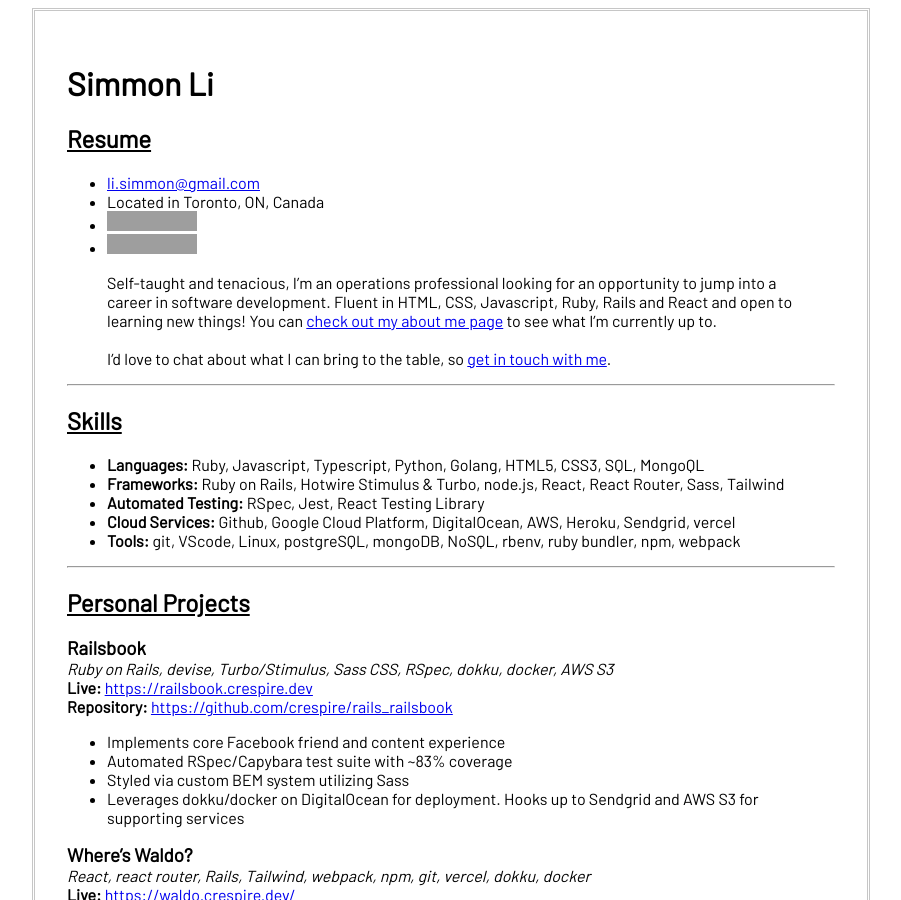
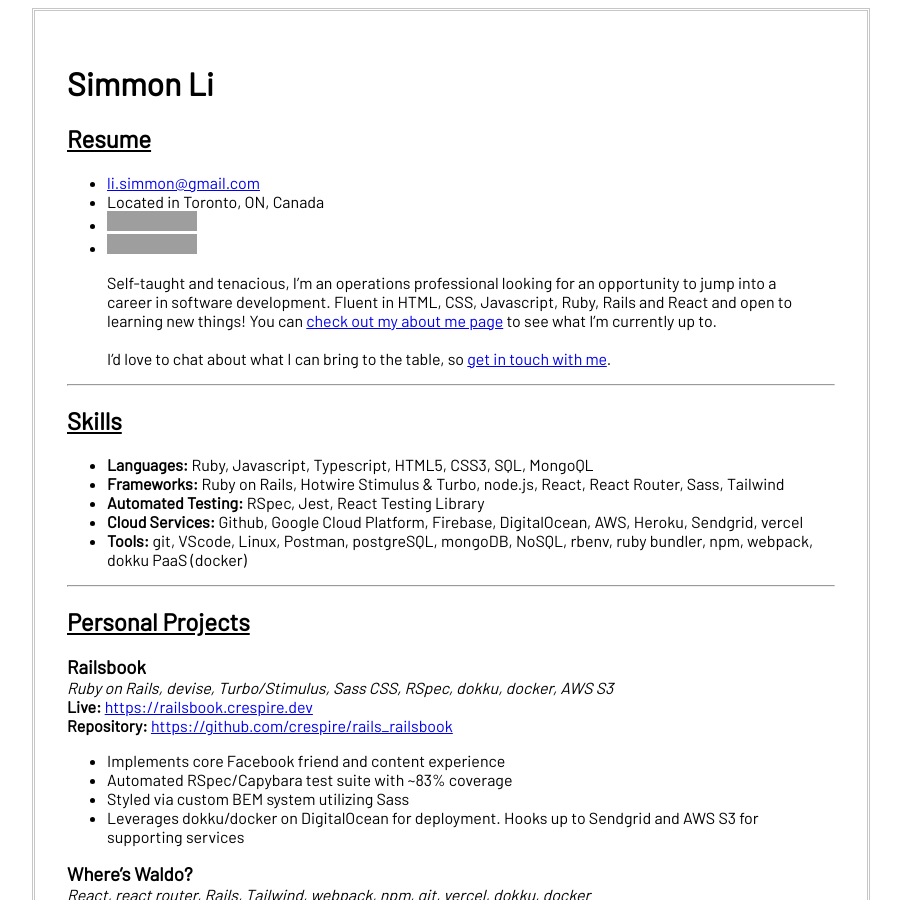
Before and after one commit to crespire/crespire, a Jekyll site: the page built from resume.md, in a window 1280 px wide and 900 px high. Shown: the whole window, without its empty margins (189-1090 px from the left). Built offline with Jekyll 4.4.1, drawn with Linux system fonts in a browser that asks for light colours; our own code applies the rules of GitHub Pages for plain Markdown files; grey boxes are pictures that could not be loaded.

Commit message:
fix: update resume

```diff
--- a/resume.md
+++ b/resume.md
@@ -16,11 +16,11 @@ title: Simmon Li's Resume
 ---
 
 ## Skills
-* **Languages:** Ruby, Javascript, Typescript, Python, Golang, HTML5, CSS3, SQL, MongoQL
+* **Languages:** Ruby, Javascript, Typescript, HTML5, CSS3, SQL, MongoQL
 * **Frameworks:** Ruby on Rails, Hotwire Stimulus & Turbo, node.js, React, React Router, Sass, Tailwind
 * **Automated Testing:** RSpec, Jest, React Testing Library
-* **Cloud Services:** Github, Google Cloud Platform, DigitalOcean, AWS, Heroku, Sendgrid, vercel
-* **Tools:** git, VScode, Linux, postgreSQL, mongoDB, NoSQL, rbenv, ruby bundler, npm, webpack
+* **Cloud Services:** Github, Google Cloud Platform, Firebase, DigitalOcean, AWS, Heroku, Sendgrid, vercel
+* **Tools:** git, VScode, Linux, Postman, postgreSQL, mongoDB, NoSQL, rbenv, ruby bundler, npm, webpack, dokku PaaS (docker)
 
 ---
 
```
